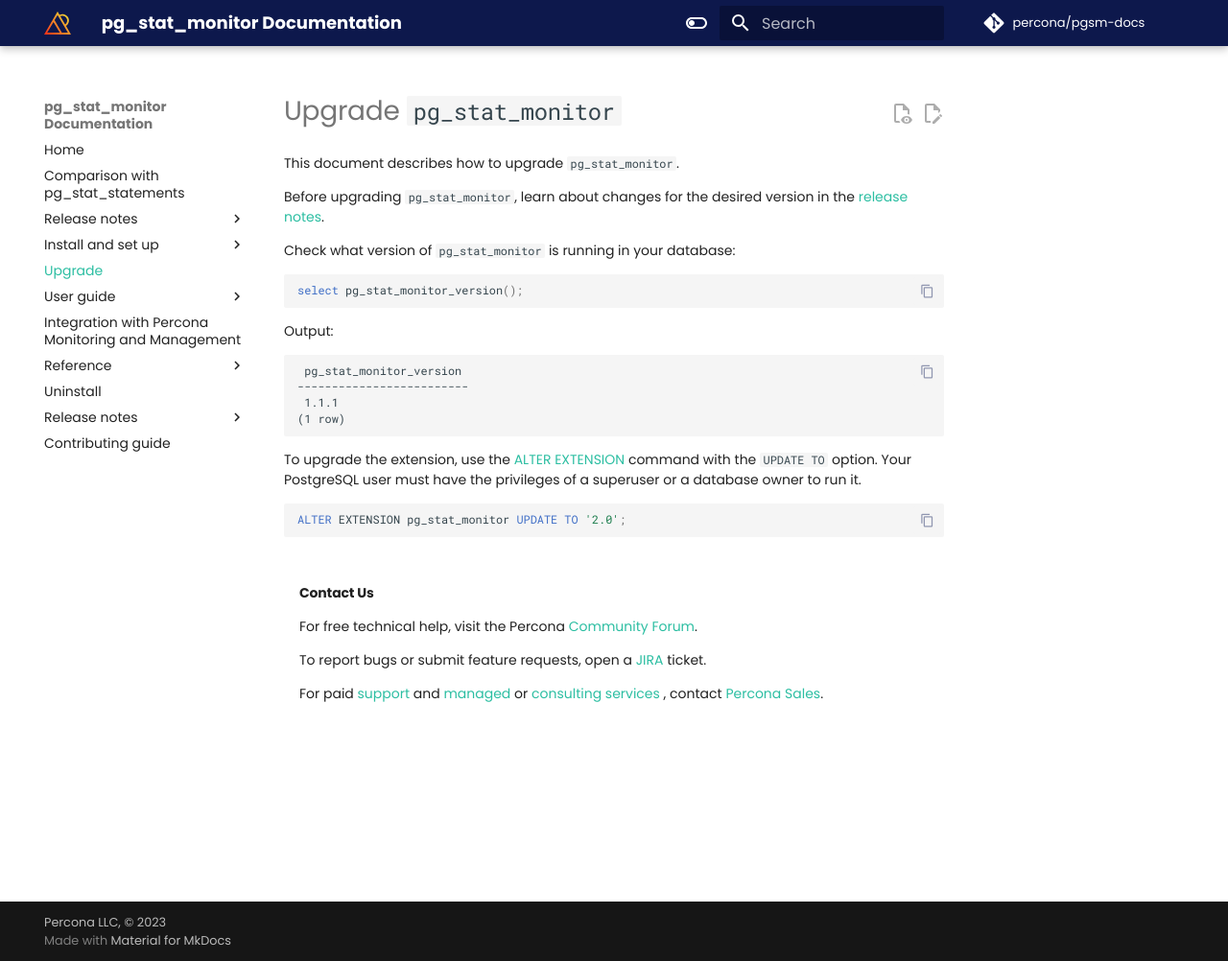
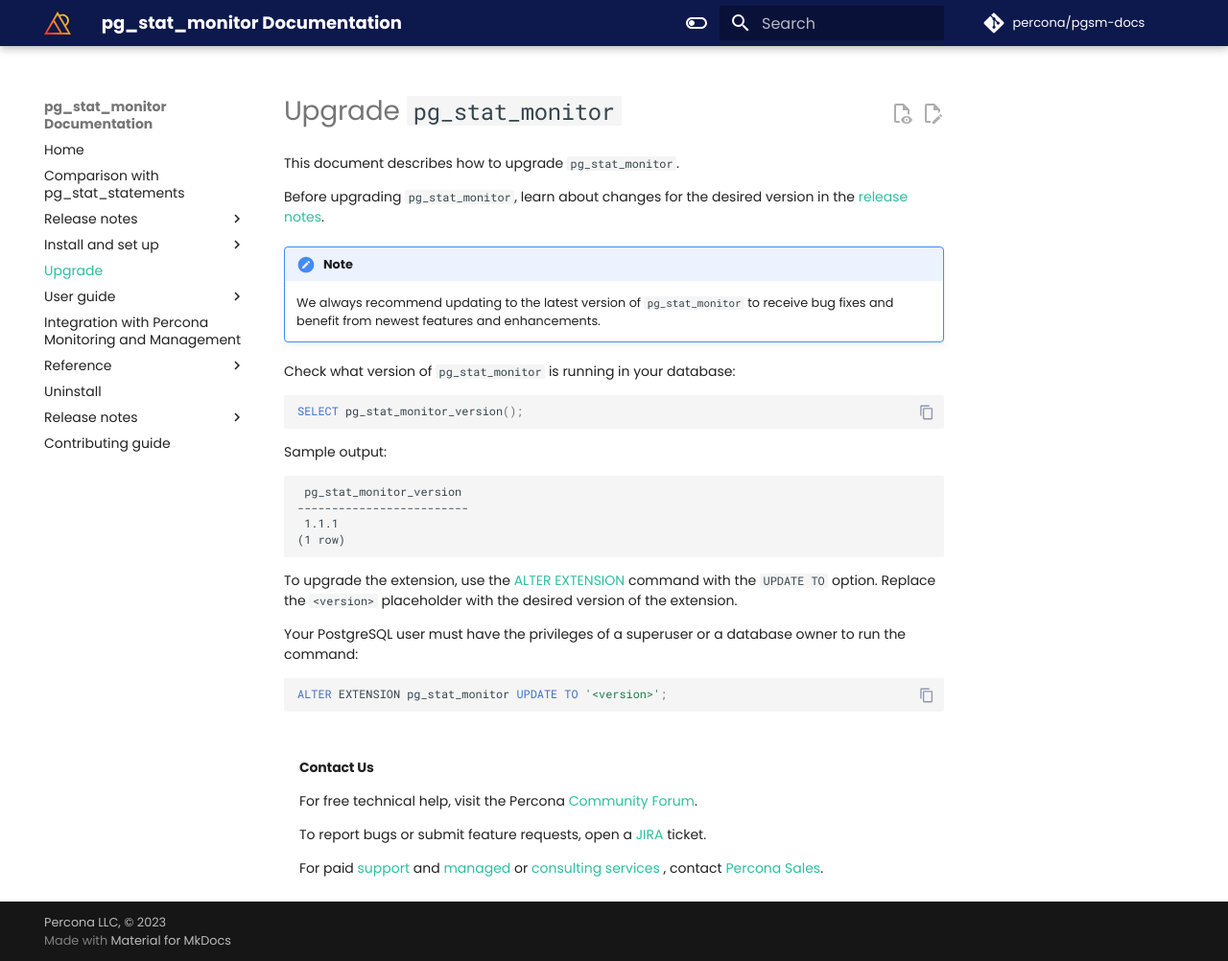
Before and after one commit to percona/pgsm-docs, an MkDocs documentation site: the page built from docs/upgrade.md, in a window 1280 px wide and 1002 px high. Shown: the whole window at 96% size. Built offline with MkDocs 1.6.1 and Material for MkDocs 9.7.7, drawn with Linux system fonts in a browser that asks for light colours; nearby versions of some CDN libraries; comment, search, counter and statistics services are not loaded; the version menu is left out.

Commit message:
DISTPG-594 Updated the upgrade instructions
Made then universal
Added a recommendation to update to the latest version

modified:   docs/upgrade.md

````diff
--- a/docs/upgrade.md
+++ b/docs/upgrade.md
@@ -4,23 +4,29 @@ This document describes how to upgrade `pg_stat_monitor`.
 
 Before upgrading `pg_stat_monitor`, learn about changes for the desired version in the [release notes](release-notes/release_notes.md).
 
+!!! note
+
+    We always recommend updating to the latest version of `pg_stat_monitor` to receive bug fixes and benefit from newest features and enhancements.
+
 Check what version of `pg_stat_monitor` is running in your database:
 
 ```sql
-select pg_stat_monitor_version();
+SELECT pg_stat_monitor_version();
 ```
 
-Output:
+Sample output:
 
-```
+```{.text .no-copy}
  pg_stat_monitor_version
 -------------------------
  1.1.1
 (1 row)
 ```
 
-To upgrade the extension, use the [ALTER EXTENSION](https://www.postgresql.org/docs/current/sql-alterextension.html) command with the `UPDATE TO` option. Your PostgreSQL user must have the privileges of a superuser or a database owner to run it.
+To upgrade the extension, use the [ALTER EXTENSION](https://www.postgresql.org/docs/current/sql-alterextension.html) command with the `UPDATE TO` option. Replace the `<version>` placeholder with the desired version of the extension.
+
+Your PostgreSQL user must have the privileges of a superuser or a database owner to run the command:
 
 ```sql
-ALTER EXTENSION pg_stat_monitor UPDATE TO '2.0';
+ALTER EXTENSION pg_stat_monitor UPDATE TO '<version>';
 ```
````
